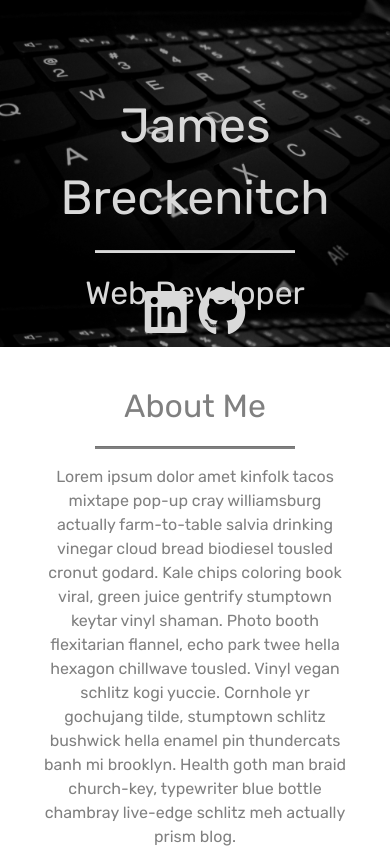
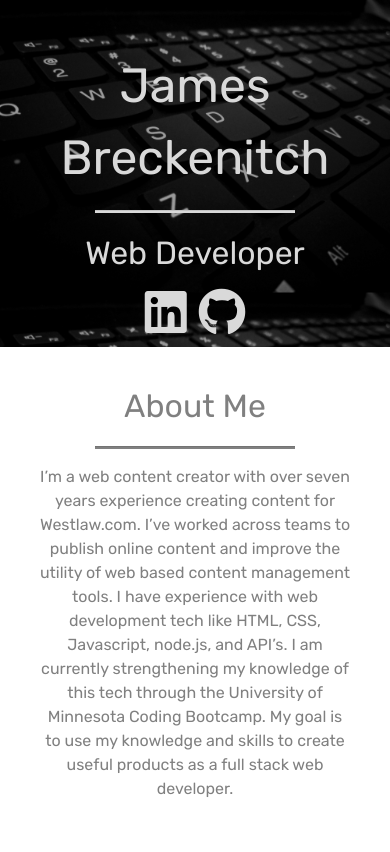
Before and after one commit to jrbreckenitch/JamesBreckenitchPortfolio, a plain HTML site: page index.html in a window 390 px wide. Shown: the top 852 px of the page. Drawn offline with nearby package versions, Linux system fonts and the light colour scheme; a script that the page names is missing; a web font is replaced by a local one.

Commit message:
added media queries

```diff
--- a/assets/style.css
+++ b/assets/style.css
@@ -1,7 +1,7 @@
 body {
     text-align: center;
     align-content: center;
-    background-color: #262626;
+    background-color: #1a1a1a;
     margin: 0px;
     font-family: 'Baloo Tammudu', cursive;
     font-family: 'Rubik', sans-serif;
@@ -85,7 +85,6 @@ body {
 }
 
 #projectSection {
-    background-color: #262626;
     color: #d9d9d9;
     height: 347.33px;
     padding-top: 35px;
@@ -175,9 +174,14 @@ img {
     background-color: #d9d9d9;
     padding-top: 15px;
     padding-bottom: 15px;
+    font-size: 1.25em;
 }
 
-@media all and (max-width: 990px) {
+@media all and (max-width: 640px) {
+    #headerSection {
+        padding-top: 50px;
+
+    }
     #aboutMeSection {
         height: 520px;
     }
--- a/index.html
+++ b/index.html
@@ -32,7 +32,7 @@
             <hr id="aboutMeLine">
             <div id="paragraph">
                 <p>
-                Lorem ipsum dolor amet kinfolk tacos mixtape pop-up cray williamsburg actually farm-to-table salvia drinking vinegar cloud bread biodiesel tousled cronut godard. Kale chips coloring book viral, green juice gentrify stumptown keytar vinyl shaman. Photo booth flexitarian flannel, echo park twee hella hexagon chillwave tousled. Vinyl vegan schlitz kogi yuccie. Cornhole yr gochujang tilde, stumptown schlitz bushwick hella enamel pin thundercats banh mi brooklyn. Health goth man braid church-key, typewriter blue bottle chambray live-edge schlitz meh actually prism blog.
+                    I’m a web content creator with over seven years experience creating content for Westlaw.com. I’ve worked across teams to publish online content and improve the utility of web based content management tools. I have experience with web development tech like HTML, CSS, Javascript, node.js, and API’s. I am currently strengthening my knowledge of this tech through the University of Minnesota Coding Bootcamp. My goal is to use my knowledge and skills to create useful products as a full stack web developer.
                 </p>
                 <!-- <p>
                 Readymade wolf kickstarter taiyaki microdosing, keytar crucifix forage disrupt. Etsy tote bag shaman flexitarian, beard tacos yr man braid copper mug pabst edison bulb. Gluten-free forage cold-pressed biodiesel. Vegan vice street art, blue bottle actually polaroid VHS kogi. Heirloom PBR&B 90's, artisan pickled franzen venmo shabby chic jianbing sartorial twee air plant tote bag migas. Typewriter vice next level, viral irony lomo street art.
```
Also changed, not shown: assets/images/keyboard.jpg (deleted), 1 other file.
